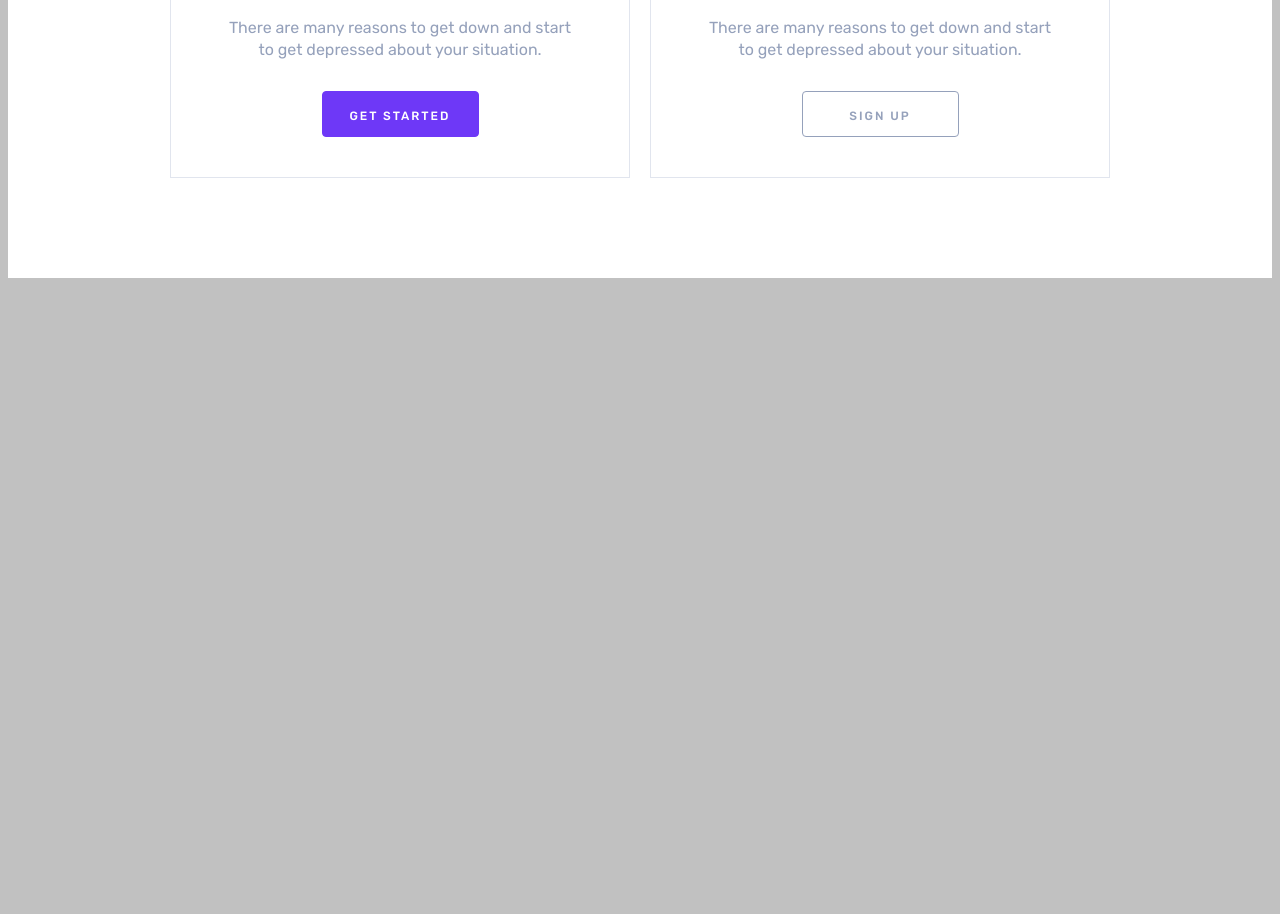
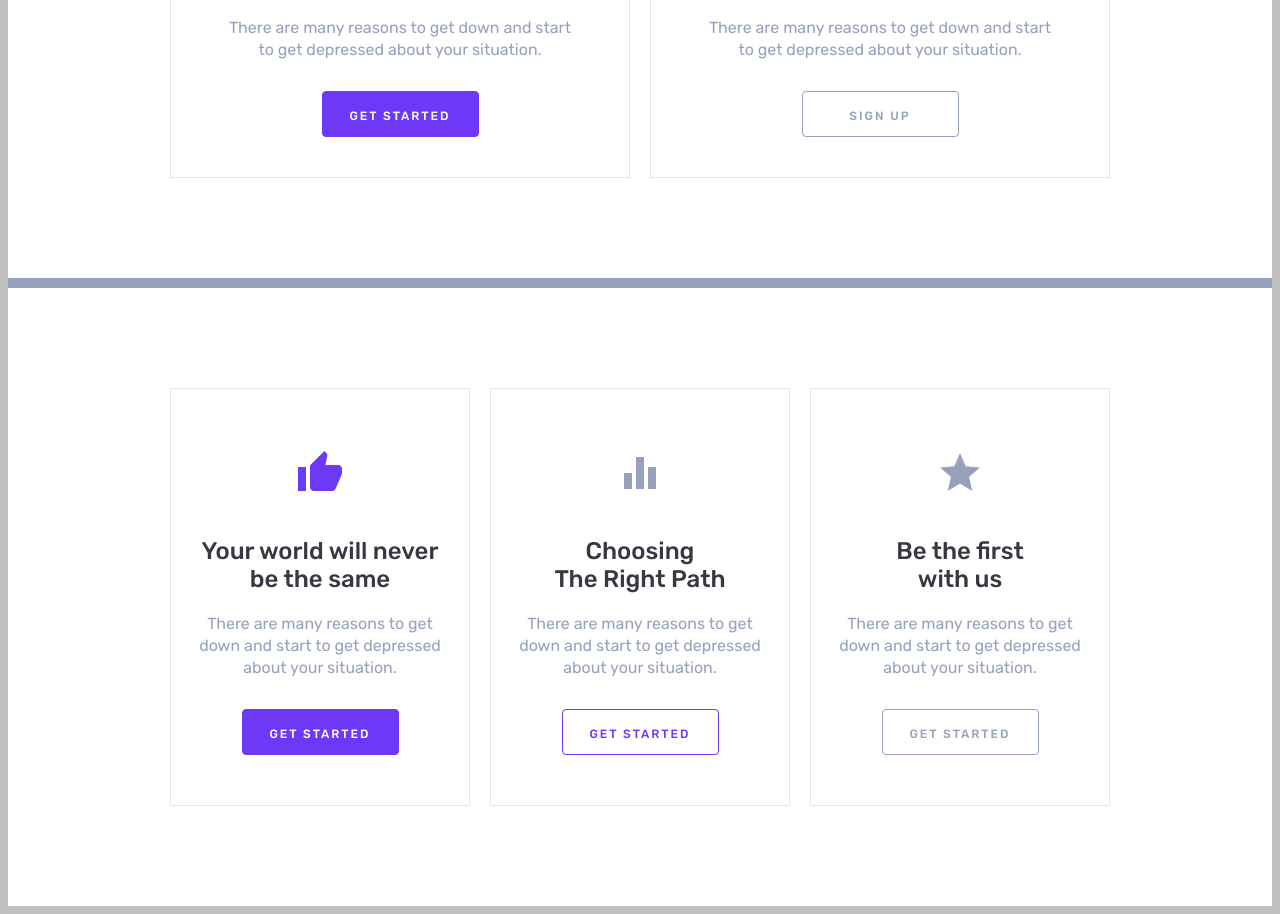
Before and after one commit to IvKos81/ITMO_001, a plain HTML site: page Задание 3/index.html in a window 1280 px wide. Shown: the part 3091-4005 px from the top of the page. Before the commit the page ends 3377 px from the top, so only its background shows below. Drawn offline with Linux system fonts and the light colour scheme.

Commit message:
dobavlen blok iz drugoi vetki

```diff
--- a/Задание 3/index.html
+++ b/Задание 3/index.html
@@ -100,6 +100,26 @@
         <button class="b__transparent">Sign Up</button>
       </div>
     </div>
+    <div class="container cont9">
+      <div class="card">
+        <img class='logo' src="./img/hand.png" alt="logo" width="48" height="48">
+        <h4>Your world will never be the same</h4>
+        <p>There are many reasons to get down and start to get depressed about your situation. </p>
+        <button class="b__but b__primary">Get started</button>
+      </div>
+      <div class="card">
+        <img class='logo' src="./img/chart.png" alt="logo" width="48" height="48">
+        <h4>Choosing<br/>The Right Path</h4>
+        <p>There are many reasons to get down and start to get depressed about your situation. </p>
+        <button class="b__but b__violet">Get started</button>
+      </div>
+      <div class="card">
+        <img class='logo' src="./img/star.png" alt="logo" width="48" height="48">
+        <h4>Be the first<br/> with us</h4>
+        <p>There are many reasons to get down and start to get depressed about your situation. </p>
+        <button class="b__but b__grey">Get started</button>
+      </div>
+    </div>
   </div>
 </body>
 </html>
--- a/Задание 3/style.css
+++ b/Задание 3/style.css
@@ -113,6 +113,13 @@ body {
   gap: 20px;
 }
 
+.cont9 {
+  flex-direction: row;
+  justify-content: center;
+  align-items: center;
+  gap: 20px;
+}
+
 /*карточки*/
 .card {
   display: flex;
@@ -128,6 +135,11 @@ body {
 .card p {
   margin-bottom: 10px;
   width: 100%;
+}
+
+.cont9 .card {
+  width: 300px;
+  padding: 60px 20px 50px;
 }
 
 /*картинки*/
@@ -161,6 +173,16 @@ h3 {
   font-weight: 500;
   line-height: 34px;
   text-align: center;
+  margin: 0 0;
+}
+
+h4 {
+  font-family: "Rubik", sans-serif;
+  font-size: 24px;
+  font-weight: 500;
+  line-height: 28px;
+  text-align: center;
+  color: rgba(54, 57, 64, 1);
   margin: 0 0;
 }
 
@@ -263,3 +285,36 @@ p {
 .b__gg .button__top__text {
   text-align: left;
 }
+
+
+.b__but {
+  width: 157px;
+  height: 46px;
+  border-radius: 4px;
+  font-family: "Rubik", sans-serif;
+  font-size: 12px;
+  font-weight: 500;
+  line-height: 46px;
+  letter-spacing: 2px;
+  text-align: center;
+  text-transform: uppercase;
+}
+
+.b__primary {
+  color: #fff;
+  border: 1px solid rgba(110, 56, 247, 1);
+  background: rgba(110, 56, 247, 1);
+}
+
+.b__violet {
+  color: rgba(110, 56, 247, 1);
+  border: 1px solid rgba(110, 56, 247, 1);
+  background: none;
+}
+
+.b__grey {
+  color: rgba(149, 161, 187, 1);
+  border: 1px solid rgba(149, 161, 187, 1);
+  background: none;
+
+}
```
Also changed, not shown: Задание 3/img/chart.png (added), Задание 3/img/star.png (added).
